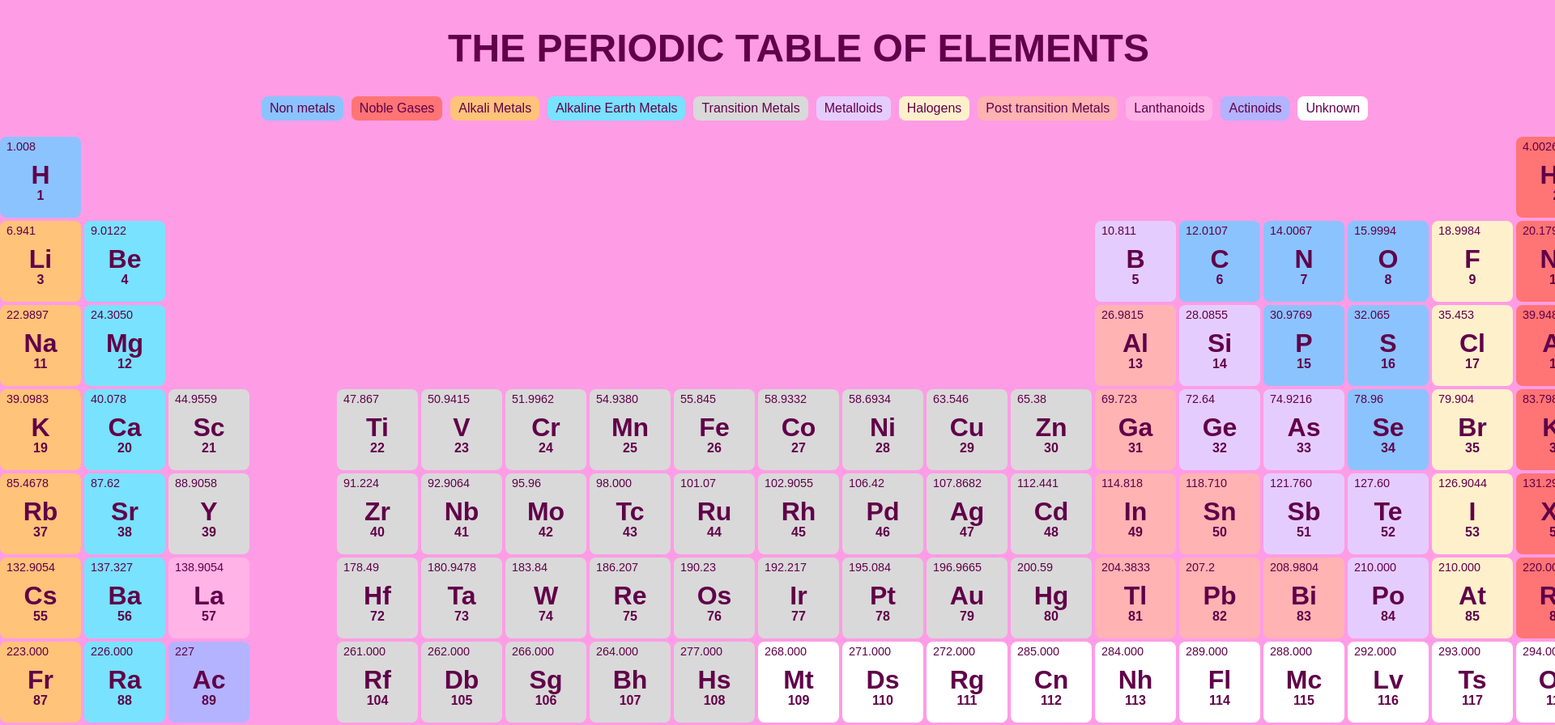
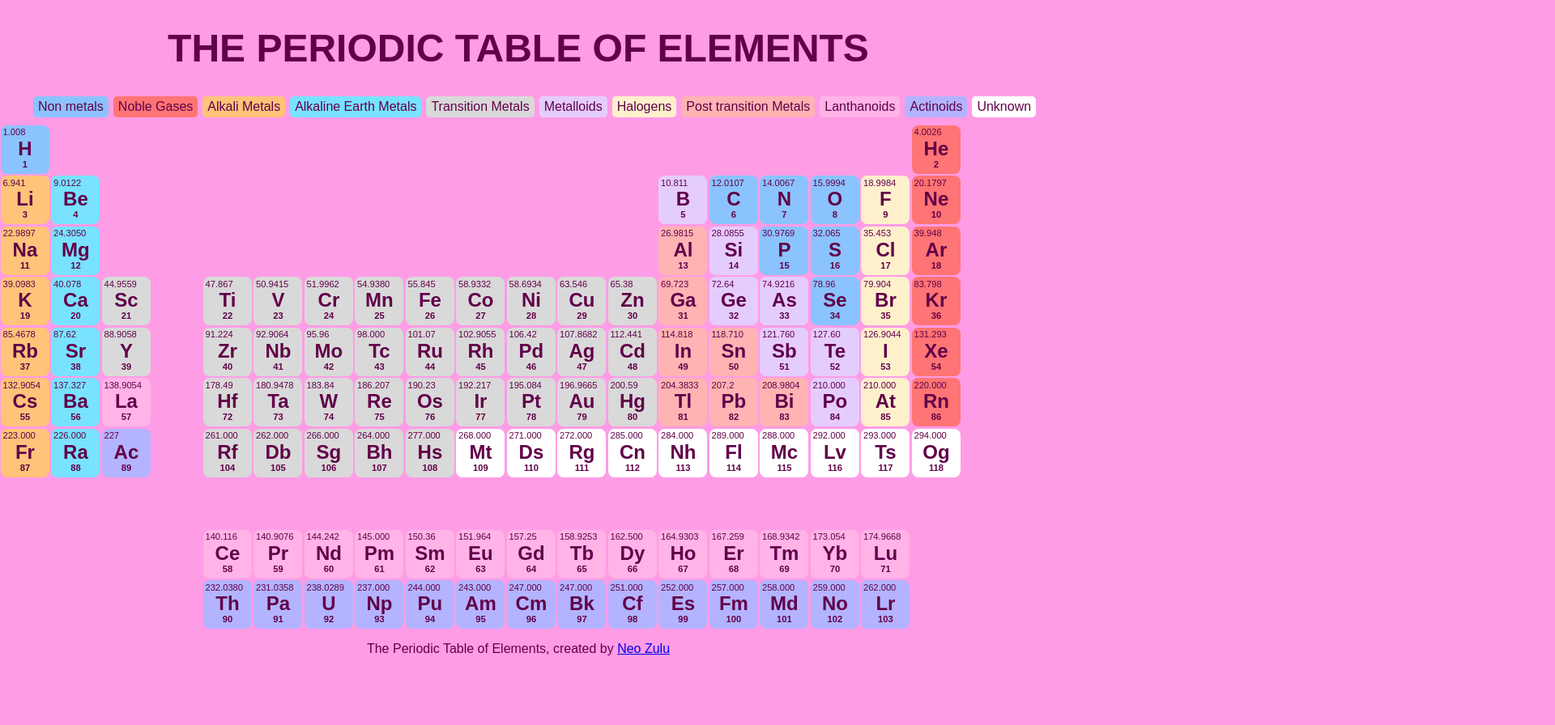
Before and after one commit to Rafsan1711/Periodic-Table, a plain HTML site: page index.html in a window 1280 px wide. Shown: the top 896 px of the page at 81% size, 1920 px wide, since content can reach past the window. After the commit the page ends 827 px from the top, so only its background shows below. Drawn offline with Linux system fonts and the light colour scheme.

Commit message:
fixed website size problem

```diff
--- a/main.js
+++ b/main.js
@@ -1,6 +1,5 @@
-import * as THREE from 'three';
+import * as THREE from './node_modules/three';
 import { Atom } from './atoms.js';
-import { AtomBox } from './atom_boxes.js';
 import { OrbitControls } from 'three/examples/jsm/Addons.js';
 
 let renderer, scene, camera, controls,raycaster;
--- a/style.css
+++ b/style.css
@@ -20,13 +20,13 @@ body, html {
   list-style: none;
   display: flex;
   flex-wrap: wrap;
-  gap: 10px;
+  gap: 6px;
   justify-content: center;
-  margin: 20px 0;
+  margin: 10px 0;
 }
 .legend-table li {
-  padding: 6px 10px;
-  border-radius: 8px;
+  padding: 3.6px 6px;
+  border-radius: 4.8px;
   cursor: pointer;
   /* transition: transform 0.2s; */
 }
@@ -40,7 +40,7 @@ body, html {
     position: fixed;
     left: 0;
     top: 0;
-    width: 600px;
+    width: 360px;
     height: 100vh;
     background: #ff9ce6;
     box-shadow: 2px 0 8px rgba(0,0,0,0.1);
@@ -48,7 +48,8 @@ body, html {
     display: flex;
     flex-direction: column;
     align-items: center;
-    padding: 24px 12px;
+    padding: 14px 7px;
+    overflow-y: auto;
 
     /* Hide visually but keep in DOM for sizing */
     opacity: 0;
@@ -69,29 +70,30 @@ body, html {
 }
 
 #atom-3d {
-    width: 550px;
-    height: 550px;
+    width: 330px;
+    height: 330px;
     background: #ff9ce6;
-    border-radius: 8px;
-    margin-bottom: 16px;
+    border-radius: 5px;
+    margin-bottom: 10px;
     overflow: hidden;
 }
 #atom-info {
     width: 100%;
+    height: 100vh;
 }
 
 /*----------------------------------------------------------------*/
 .periodic-table {
     display: grid;
-    grid-template-columns: repeat(19, 100px);
-    grid-auto-rows: 100px;
-    gap: 4px;
+    grid-template-columns: repeat(19, 60px);
+    grid-auto-rows: 60px;
+    gap: 2.5px;
 }
 
 .element {
     position: relative;
-    width: 100px;
-    height: 100px;
+    width: 60px;
+    height: 60px;
     border-radius: 8px;
     display: flex;
     flex-direction: column;
@@ -107,9 +109,9 @@ body, html {
 
 .element-header {
     position: absolute;
-    top: 4px;
-    left: 8px;
-    font-size: 0.9em;
+    top: 2.5px;
+    left: 2.5px;
+    font-size: 0.7em;
     pointer-events: none;
 }
 
@@ -119,7 +121,7 @@ body, html {
 }
 
 .element .symbol {
-    font-size: 2em;
+    font-size: 1.5em;
     font-weight: bold;
     color: #610049;
     margin-top: 12px;
@@ -129,7 +131,7 @@ body, html {
 }
 
 .element .number {
-    font-size: 1em;
+    font-size: 0.7em;
     font-weight: bold;
     color: #610049;
     margin-top: 2px;
```
